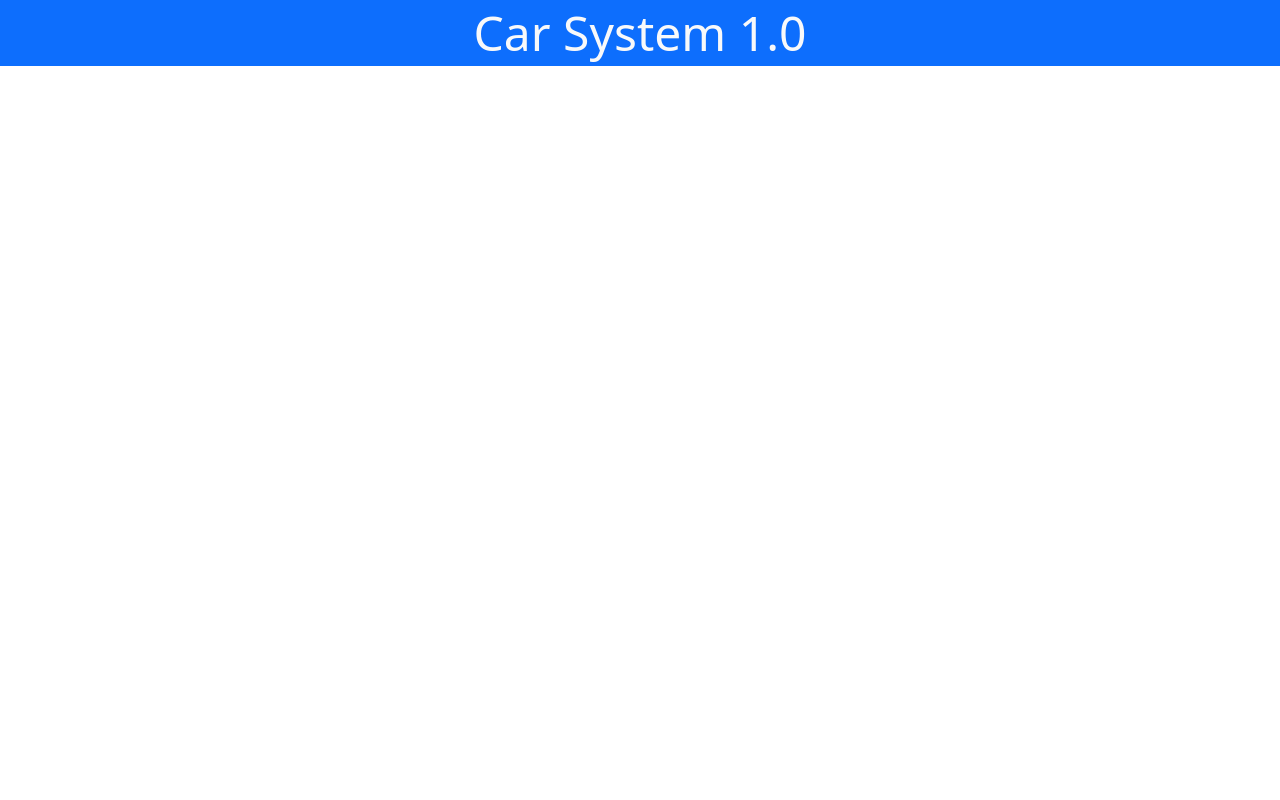
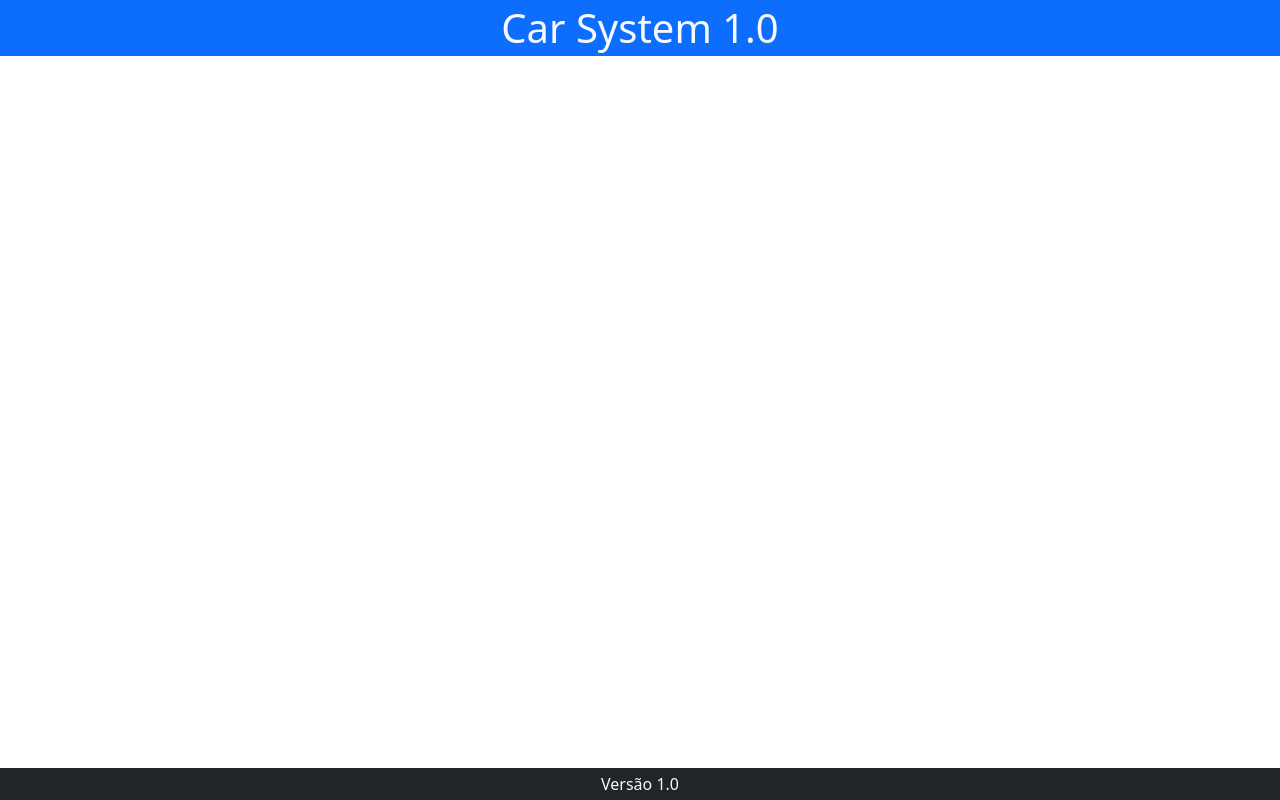
Before and after one commit to AngeloModanez/Bootcamp-devjr-modulo03-CarRegistration, an Angular app: page / in a window 1280 px wide. Built offline with nearby package versions, Linux system fonts and the light colour scheme.

Commit message:
feat: Component footer close #14

```diff
--- a/src/app/app-module.ts
+++ b/src/app/app-module.ts
@@ -5,11 +5,13 @@ import { AppRoutingModule } from './app-routing-module';
 import { App } from './app';
 import { Header } from './components/header/header';
 import { NgbModule } from '@ng-bootstrap/ng-bootstrap';
+import { Footer } from './components/footer/footer';
 
 @NgModule({
   declarations: [
     App,
-    Header
+    Header,
+    Footer
   ],
   imports: [
     BrowserModule,
--- a/src/app/app.html
+++ b/src/app/app.html
@@ -1 +1,2 @@
 <app-header />
+<app-footer />
--- /dev/null
+++ b/src/app/components/footer/footer.html
@@ -0,0 +1,3 @@
+<div class="p-1 bg-dark text-center text-light fixed-bottom">
+  Versão 1.0
+</div>
--- a/src/app/components/header/header.html
+++ b/src/app/components/header/header.html
@@ -1,3 +1,3 @@
-<div class="p-1 display-5 bg-primary text-center text-light">
+<div class="p-1 display-6 bg-primary text-center text-light fixed-top">
   Car System 1.0
 </div>
```
Also changed, not shown: src/app/components/footer/footer.ts (added, +11 -0 lines), src/app/components/footer/footer.css (added), 1 other file (tests, documents, lock files or other folders).
